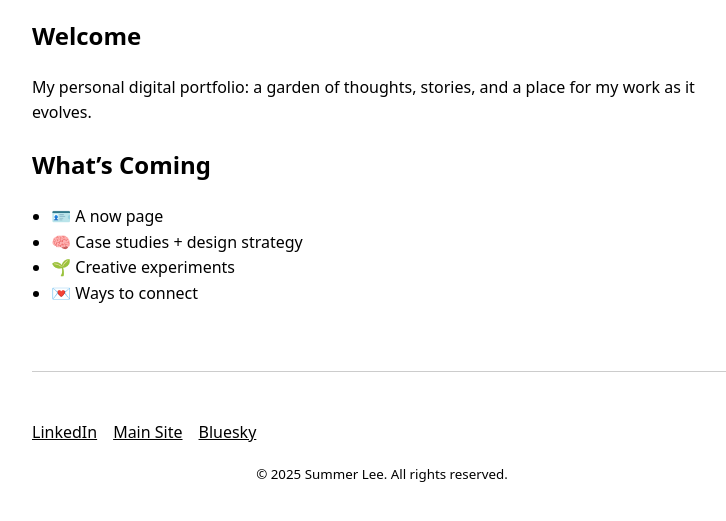
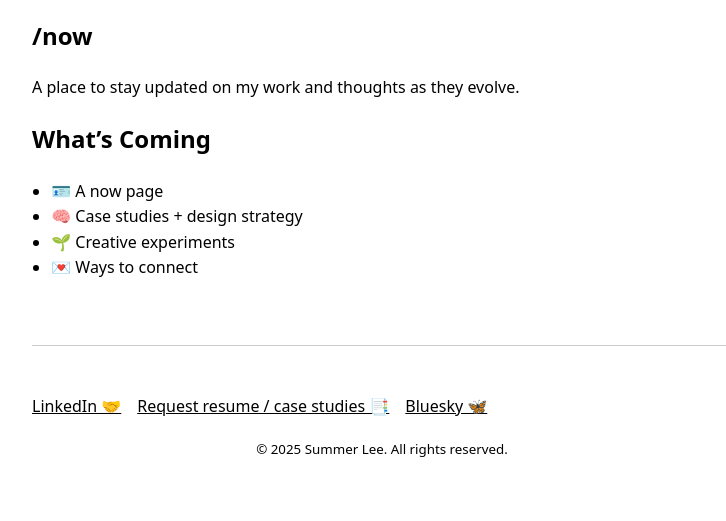
Before and after one commit to summerlee-design/summerlee-design, a plain HTML site: page index.html in a window 1280 px wide. Shown: the part 155-676 px from the top of the page, without its empty margins (258-984 px from the left). Drawn offline with Linux system fonts and the light colour scheme.

Commit message:
Update index.html
intro, social links

```diff
--- a/index.html
+++ b/index.html
@@ -16,8 +16,8 @@
 
     <main>
       <section aria-labelledby="intro">
-        <h2 id="intro">Welcome</h2>
-        <p>My personal digital portfolio: a garden of thoughts, stories, and a place for my work as it evolves.</p>
+        <h2 id="intro">/now</h2>
+        <p>A place to stay updated on my work and thoughts as they evolve.</p>
       </section>
 
       <section aria-labelledby="coming">
@@ -34,9 +34,9 @@
     <footer>
       <nav aria-label="Social links">
         <ul>
-          <li><a href="https://www.linkedin.com/in/summerlee-design" target="_blank" rel="noopener">LinkedIn</a></li>
-          <li><a href="https://www.summerlee.design" target="_blank" rel="noopener">Main Site</a></li>
-          <li><a href="https://bsky.app/profile/summerlee.xyz" target="_blank" rel="noopener">Bluesky</a></li>
+          <li><a href="https://www.linkedin.com/in/summerlee-design" target="_blank" rel="noopener">LinkedIn 🤝</a></li>
+          <li><a href="https://www.summerlee.design" target="_blank" rel="noopener">Request resume / case studies 📑</a></li>
+          <li><a href="https://bsky.app/profile/summerlee.xyz" target="_blank" rel="noopener">Bluesky 🦋</a></li>
         </ul>
       </nav>
       <p><small>&copy; 2025 Summer Lee. All rights reserved.</small></p>
```
